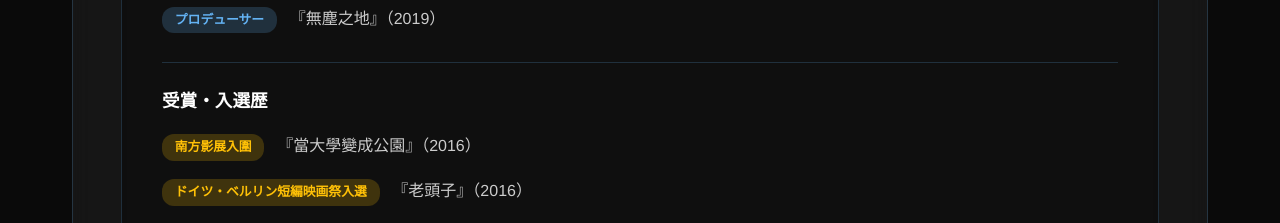
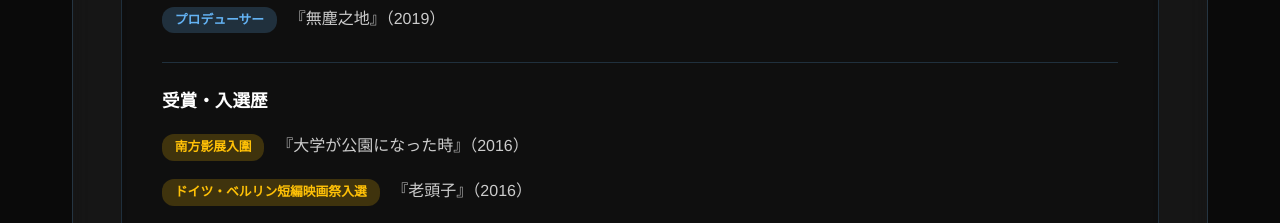
Before and after one commit to moon-hata/studio-moon, a plain HTML site: page about.html in a window 1280 px wide. Shown: the part 3080-3303 px from the top of the page. Drawn offline with Linux system fonts and the light colour scheme.

Commit message:
about.html

```diff
--- a/about.html
+++ b/about.html
@@ -918,7 +918,7 @@
                                 <div class="member-awards">
                                     <h4 class="works-title">受賞・入選歴</h4>
                                     <ul class="works-list">
-                                        <li><span class="work-award">南方影展入圍</span>『當大學變成公園』（2016）</li>
+                                        <li><span class="work-award">南方影展入圍</span>『大学が公園になった時』（2016）</li>
                                         <li><span class="work-award">ドイツ・ベルリン短編映画祭入選</span>『老頭子』（2016）</li>
                                         <li><span class="work-award">金馬獎入圍</span>『洞兩洞六』（2018）</li>
                                         <li><span class="work-award">フランス女性影展入圍</span>『Flow In The Wind』（2018）</li>
```
